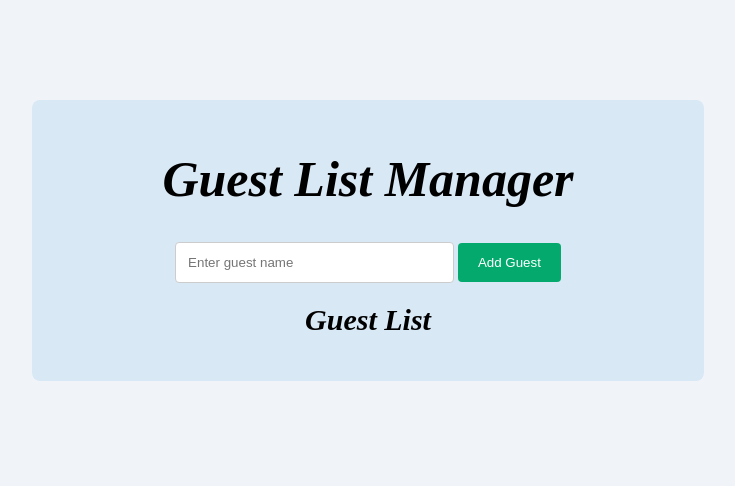
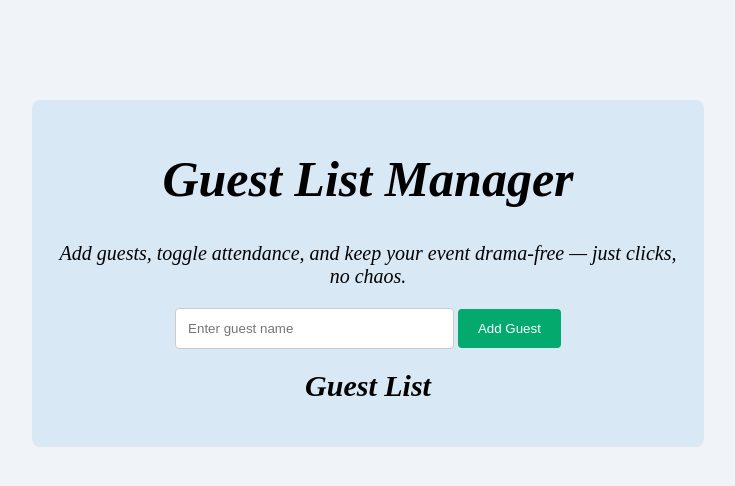
Before and after one commit to CynthiaMugo/Code-challenge-2, a plain HTML site: page index.html in a window 1280 px wide. Shown: the whole page, without its empty margins (272-1007 px from the left). Drawn offline with Linux system fonts and the light colour scheme.

Commit message:
Add introductory paragraph to guest list

```diff
--- a/index.html
+++ b/index.html
@@ -9,6 +9,7 @@
 <body>
     <div class="container">
         <h1>Guest List Manager</h1>
+        <p>Add guests, toggle attendance, and keep your event drama-free — just clicks, no chaos.</p>
         <form id="guest-form">
         <div id="guest-list-form">
             <input type="text" id="guest-name" placeholder="Enter guest name">
--- a/style.css
+++ b/style.css
@@ -22,6 +22,11 @@ h2 {
     margin-top: 20px;
     font-style: italic;
 }
+p {
+  font-size: 20px;
+  font-style: italic;
+}
+
 input[type=text] {
   width: 40%;
   padding: 12px;
```
